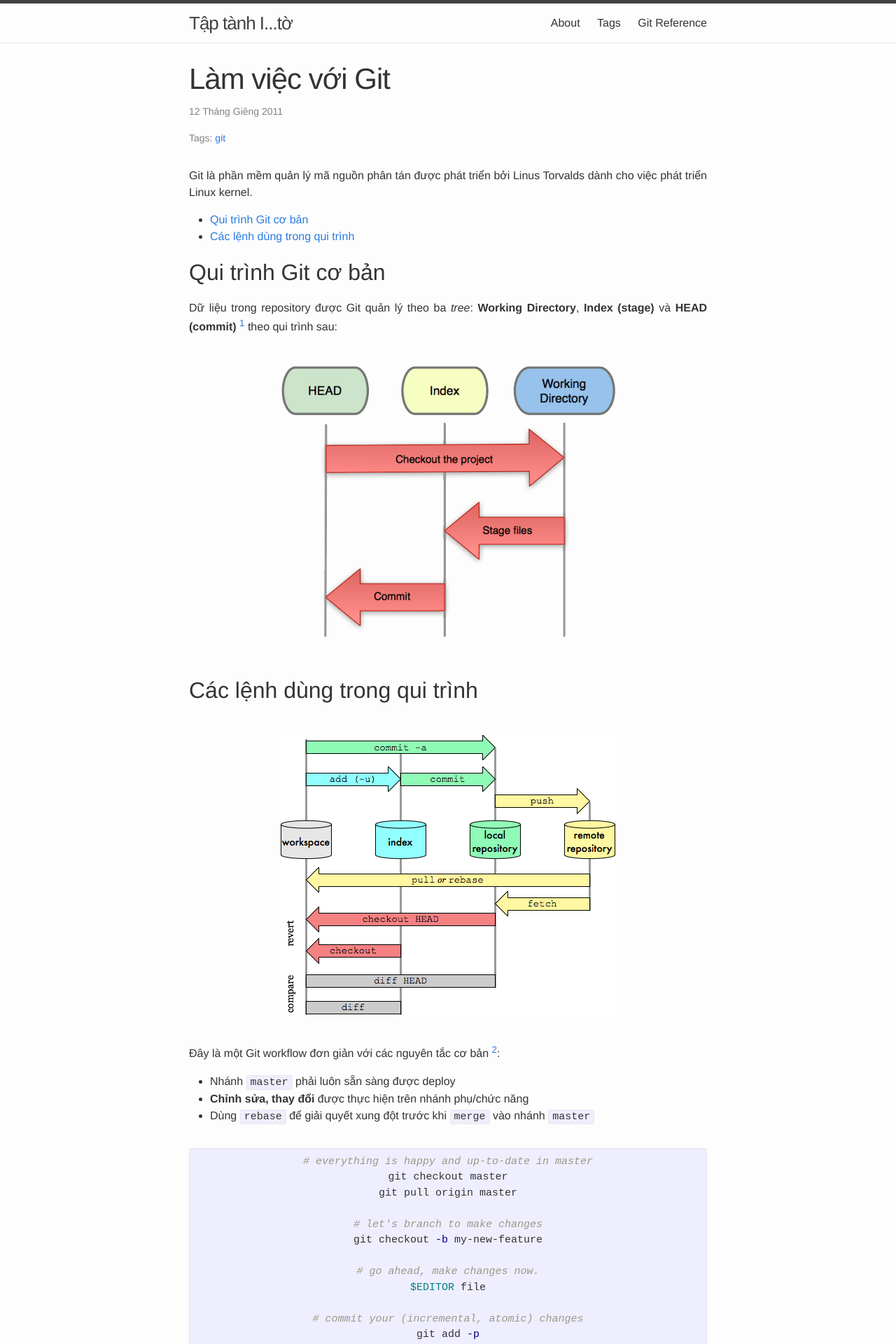
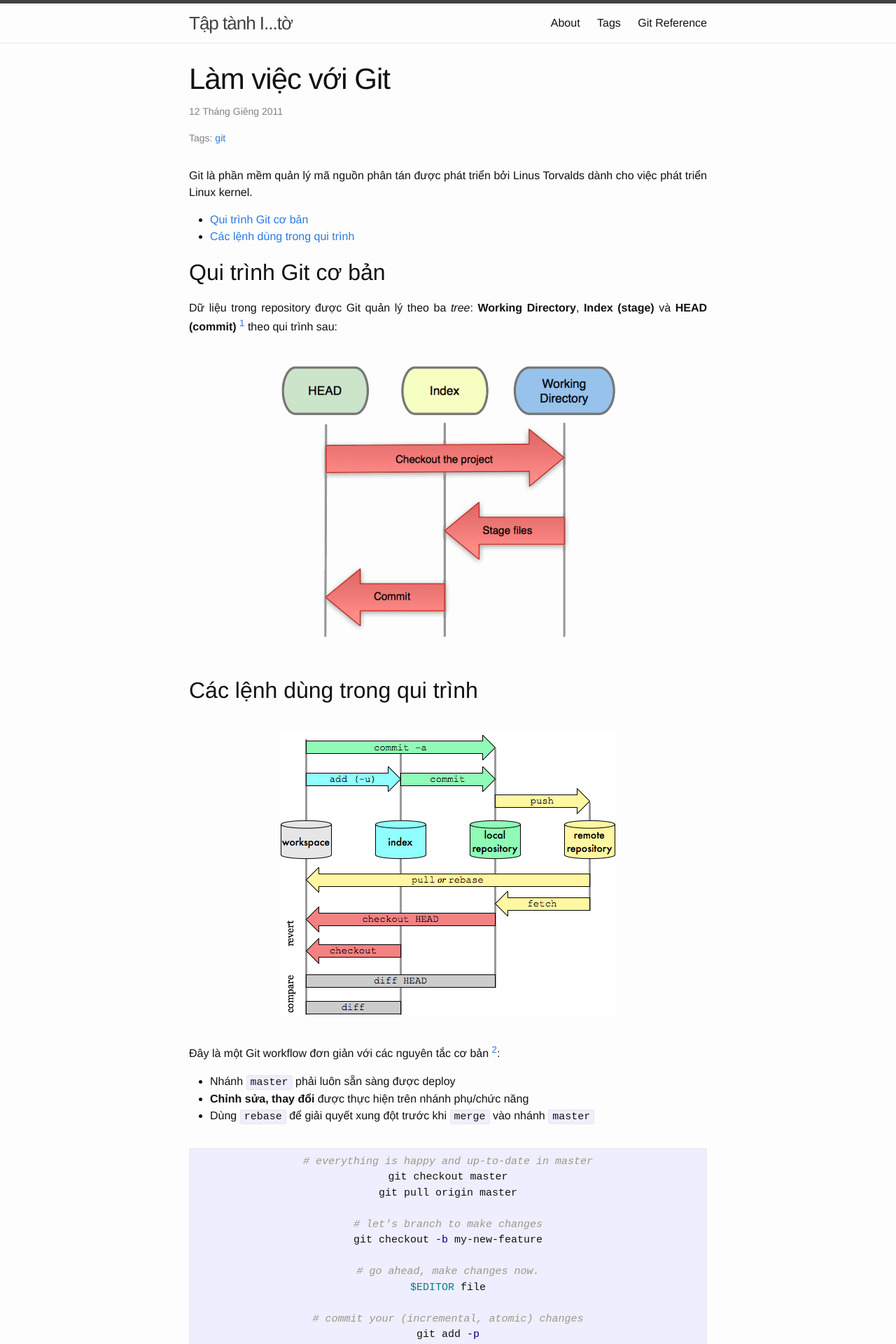
Before and after one commit to tuantda/tuantda.github.io, a Jekyll site: the page built from _posts/2011-01-12-lam-viec-voi-git.md, in a window 1280 px wide. Shown: the top 1920 px of the page at 70% size. Built offline with Jekyll 4.4.1, drawn with Linux system fonts in a browser that asks for light colours.

Commit message:
fix trailing whitespace; reset color back to default

```diff
--- a/_sass/_base.scss
+++ b/_sass/_base.scss
@@ -58,7 +58,7 @@
     display: block;
 }
 
-figure img {
+figure > img {
     margin-bottom: 0.5em;
 }
 
@@ -101,7 +101,7 @@
     text-decoration: none;
 
     &:visited {
-        color: lighten($brand-color, 15%);
+        color: darken($brand-color, 15%);
     }
 
 
@@ -157,8 +157,6 @@
     }
 }
 
-
-
 /**
  * Tables
  */
@@ -176,8 +174,6 @@
 thead tr:nth-child(odd) th {
     background-color: #eef;
 }
-
-
 
 /**
  * Wrapper
--- a/css/main.scss
+++ b/css/main.scss
@@ -13,7 +13,7 @@
 
 $spacing-unit:     30px;
 
-$text-color:       #333;
+$text-color:       #111;
 $background-color: #fdfdfd;
 $brand-color:      #2a7ae2;
 
```
Also changed, not shown: _layouts/post.html (line endings or trailing spaces), index.html (line endings or trailing spaces).
